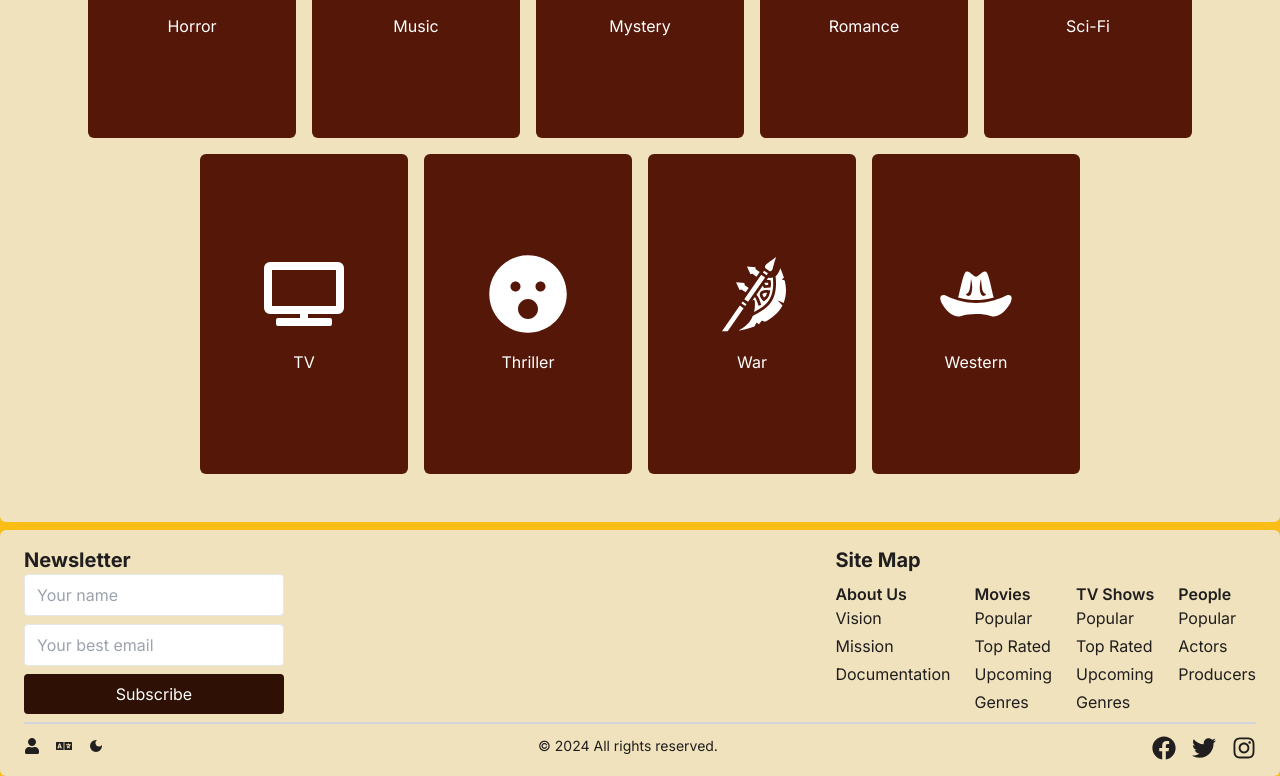
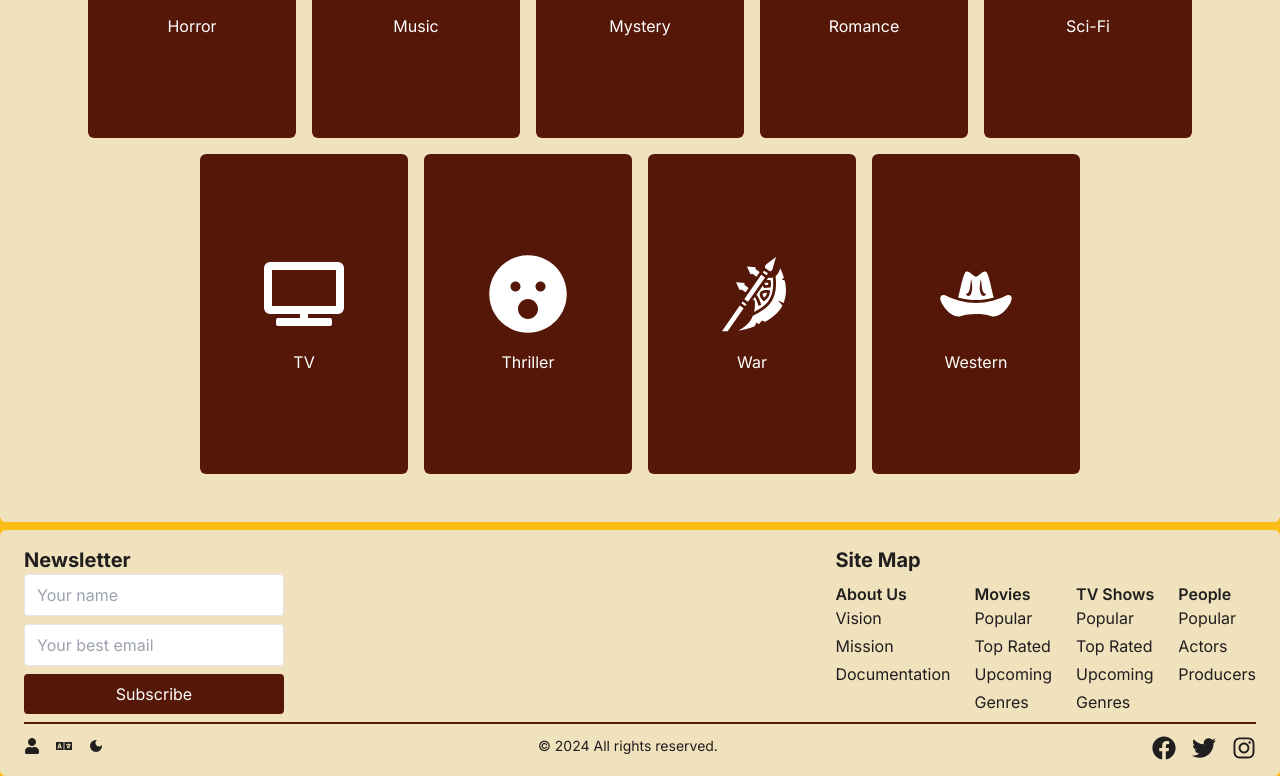
Before and after one commit to IngridAkeida/do-not-mess-with-the-animals, a Next.js app: page /movies/genres in a window 1280 px wide. Shown: the part 940-1716 px from the top of the page. Built offline with nearby package versions, Linux system fonts and the light colour scheme; no server answers; what tailwindcss-animated would draw is missing.

Commit message:
refactor: Update button background color in Footer component
Update the button background color in the Footer component to ensure consistency with the theme. This change improves the visual presentation and user experience of the component.

```diff
--- a/src/components/Footer/Footer.jsx
+++ b/src/components/Footer/Footer.jsx
@@ -28,7 +28,7 @@ const Footer = () => {
               />
               <button
                 type='submit'
-                className={` text-white px-3 py-2 rounded ${theme === 'dark' ? 'bg-dark-accent-a30  hover:bg-dark-accent-a40' : 'bg-dark-primary-a40   hover:bg-dark-primary-a30 '}`}
+                className={` text-white px-3 py-2 rounded ${theme === 'dark' ? 'bg-dark-accent-a30  hover:bg-dark-accent-a40' : 'bg-dark-primary-a30   hover:bg-dark-primary-a40 '}`}
               >
                 Subscribe
               </button>
@@ -55,7 +55,7 @@ const Footer = () => {
           </div>
         </div>
         <div className='mt-2'>
-          <hr className='border-t-2 pt-2 border-gray-300'/>
+          <hr className={`border-t-2 pt-2 ${theme === 'dark' ? 'border-dark-accent-a20 ' : 'border-dark-primary-a30'}`}/>
           <ul className='flex space-x-4 justify-between'>
             <NavigationUser />
             <div className='text-sm py-1'> © {new Date().getFullYear()} All rights reserved. </div>
```
